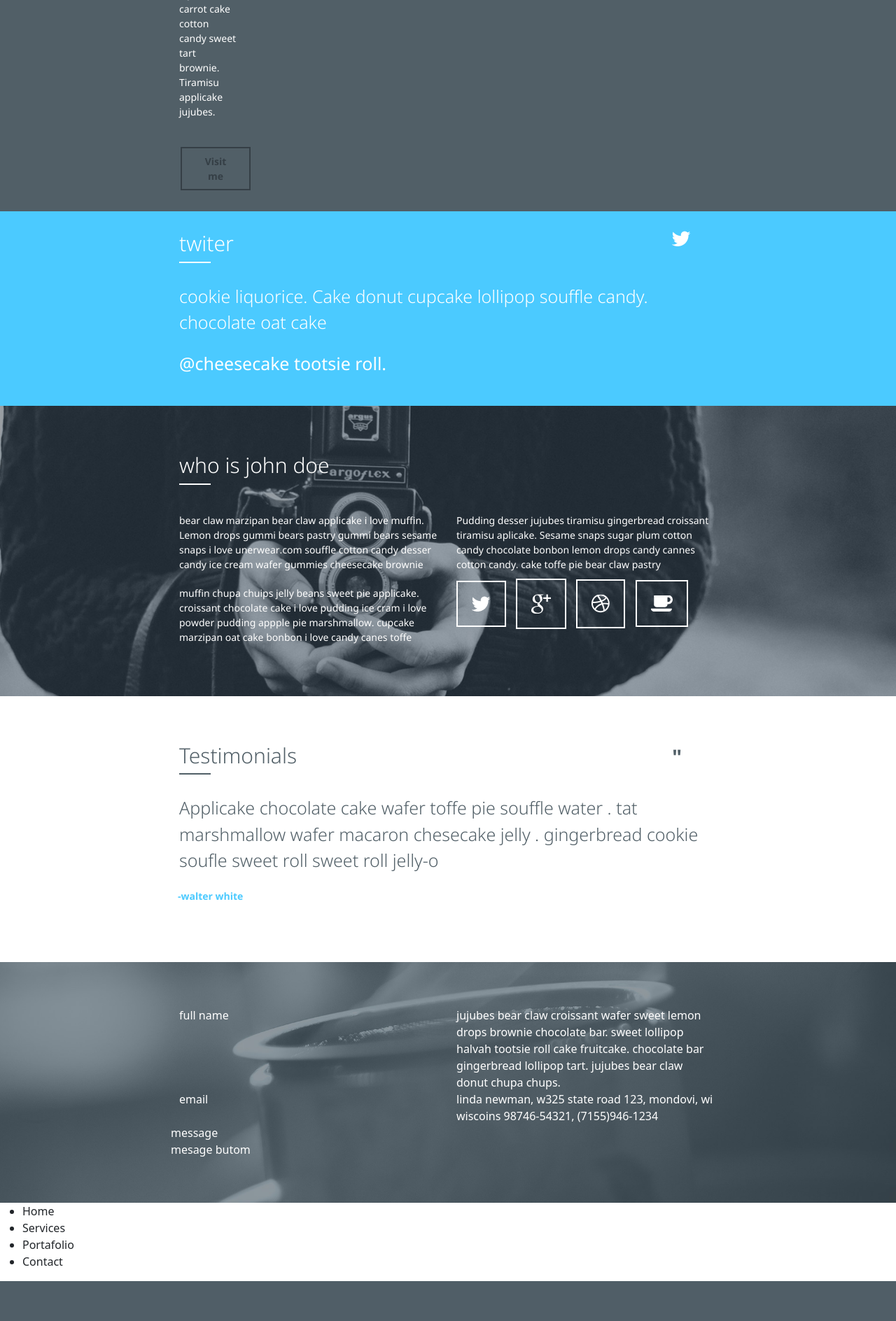
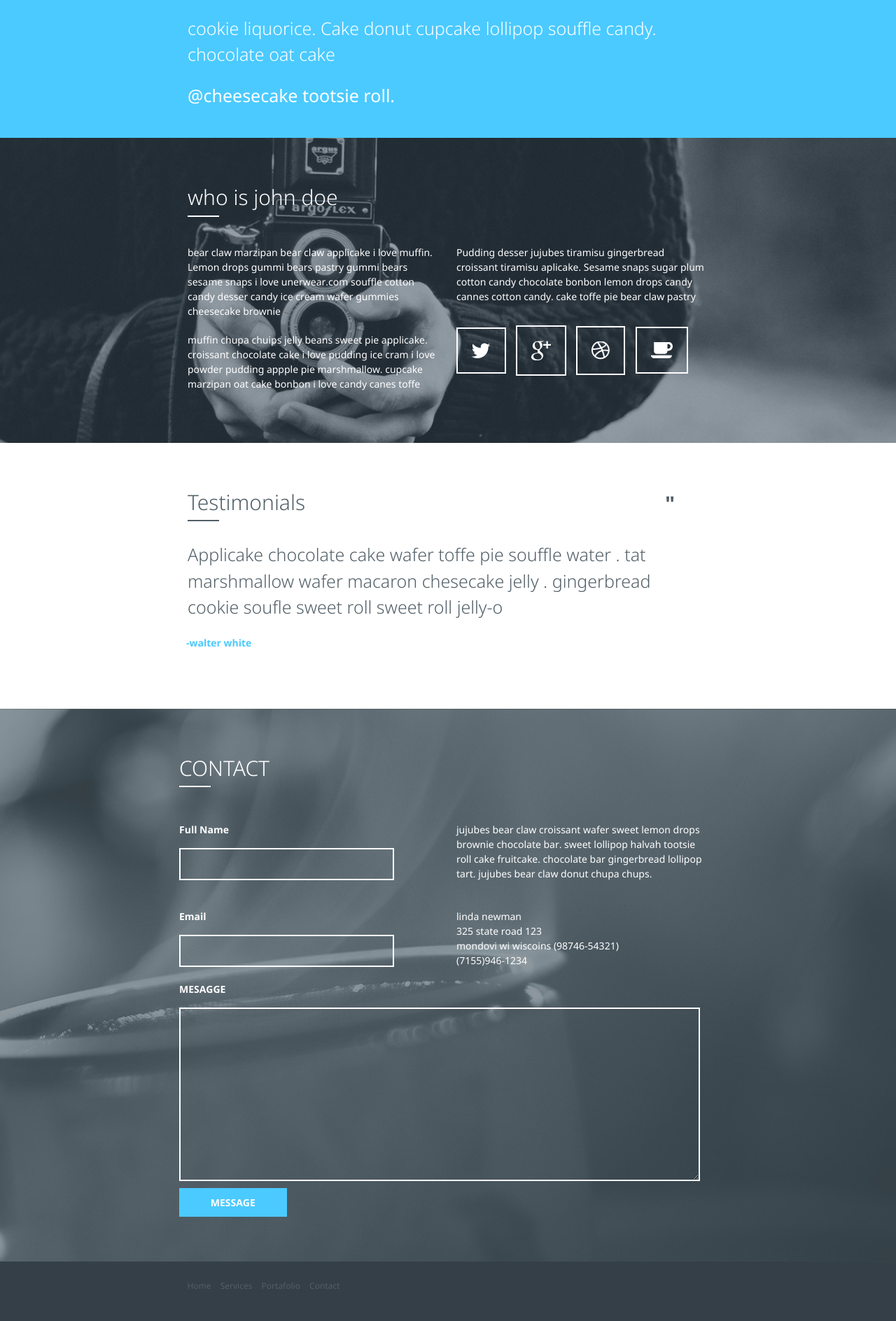
Before and after one commit to CristobalPG16/Interactivas-II-2021, a PHP site: page / in a window 1280 px wide. Shown: the part 3011-4899 px from the top of the page at 70% size. Before the commit the page ends 4842 px from the top, so only its background shows below. Run offline with PHP 8.4, Linux system fonts and the light colour scheme.

```diff
--- a/Blueasy/files/css/style.css
+++ b/Blueasy/files/css/style.css
@@ -97,6 +97,7 @@ h1, h2 {
   font-size: 30px;
   font-family: "NotoLight";
   padding: 40px 400px;
+  margin: 0;
 }
 
 .title-service:after {
@@ -121,6 +122,10 @@ h1, h2 {
   font-size: 12px;
   font-family: "NotoRegular";
   padding: 5px;
+}
+
+.portafolio-div {
+  margin: 0;
 }
 
 .phothos-bar {
@@ -165,6 +170,7 @@ h1, h2 {
 
 .fotos-juntas {
   padding: 0 20% 2% 20%;
+  margin: 0;
 }
 
 .imagenes {
@@ -203,6 +209,7 @@ h1, h2 {
   background-color: #515f67;
   color: white;
   padding: 2% 20%;
+  margin: 0;
 }
 
 .title-defoult-section {
@@ -245,6 +252,7 @@ h1, h2 {
   background: #4bcaff;
   color: white;
   padding: 2% 20%;
+  margin: 0;
 }
 
 .twiter {
@@ -276,6 +284,7 @@ h1, h2 {
   background-position: right bottom;
   color: white;
   padding: 5% 20%;
+  margin: 0;
 }
 
 .title-who {
@@ -309,6 +318,7 @@ h1, h2 {
   background: white;
   color: #515f67;
   padding: 5% 20%;
+  margin: 0;
 }
 
 .comillas {
@@ -347,4 +357,82 @@ h1, h2 {
   background-position: right bottom;
   color: white;
   padding: 5% 20%;
+  margin: 0;
 }
+
+.Contact {
+  font-size: 30px;
+  font-family: "NotoLight";
+  margin: 0 0 30px 0;
+  padding: 0;
+}
+.Contact:after {
+  content: "";
+  display: block;
+  width: 1.5em;
+  padding-top: 0.05em;
+  border-bottom: 2px solid white;
+}
+
+.contact-lines {
+  margin: 20px 0;
+  padding: 0;
+}
+
+.box {
+  background: transparent;
+  border: 2px solid white;
+  width: 80%;
+  height: 55%;
+}
+
+.box-message {
+  background: transparent;
+  border: 2px solid white;
+}
+
+.title-contact {
+  padding: 0;
+  font-size: 14px;
+  font-family: "NotoBold";
+}
+
+.information-contact {
+  margin: 20px 0;
+  font-size: 14px;
+  font-family: "NotoRegular";
+}
+
+.btn-mesagge {
+  color: #fff;
+  font-size: 14px;
+  font-family: "notobold";
+  background-color: #4bcaff;
+  border: none;
+  text-align: center;
+  width: 20%;
+  padding: 10px 20px;
+  margin-top: 10px;
+}
+
+footer {
+  font-size: 12px;
+  font-family: "NotoRegular";
+  color: #515f67;
+  padding: 2% 18%;
+  background-color: #353f47;
+}
+
+.options {
+  display: inline-block;
+}
+
+.link-footer {
+  color: #515f67;
+  text-decoration: none;
+  margin: 0 5px;
+}
+
+.link-footer:hover {
+  color: #4bcaff;
+}
--- a/Blueasy/files/index.html
+++ b/Blueasy/files/index.html
@@ -47,7 +47,7 @@
 
 
     <!-- TEXTO SECCIONES-->
-
+<section>
     <div class="row services-part">
         <p class="title-service">Services</p>
         <div class="row logos">
@@ -94,11 +94,12 @@
 
         </div>
     </div>
+</section>
 
 
 <!-- TEXTO  TITULOS DE FOTOS-->
 
-    <div>
+    <div class="portafolio-div">
             <nav class="phothos-bar">
 
                 <h3 class="portafolio">Portfolio</h3>
@@ -225,16 +226,34 @@
     <!-- Contacto -->
     <div class="row contacto-zone">
 
-        <div class="col-sm-6"> full name </div>
-        <div class="col-sm-6"> jujubes bear claw croissant wafer sweet lemon drops brownie chocolate bar. sweet lollipop halvah tootsie roll cake fruitcake. chocolate bar gingerbread lollipop tart. jujubes bear claw donut chupa chups.</div>
-        <div class="col-sm-6">email</div>
-        <div class="col-sm-6"> linda newman, w325 state road 123, mondovi, wi wiscoins 98746-54321, (7155)946-1234</div>
+        <p class="Contact">CONTACT</p>
+
+        <div class="col-sm-6 contact-lines">
+            <p class="title-contact">Full Name</p>
+            <input class="box" type="text" placeholder="">
+        </div>
+
+        <div class="col-sm-6 information-contact"> jujubes bear claw croissant wafer sweet lemon drops brownie chocolate bar. sweet lollipop halvah tootsie roll cake fruitcake. chocolate bar gingerbread lollipop tart. jujubes bear claw donut chupa chups.</div>
+
+        <div class="col-sm-6 contact-lines">
+            <p class="title-contact">Email</p>
+            <input class="box" type="text" placeholder="">
+        </div>
+
+        <div class="col-sm-6 information-contact">
+            <div> linda newman </div>
+            <div> 325 state road 123 </div>
+            <div> mondovi wi wiscoins (98746-54321)</div>
+            <div> (7155)946-1234</div>
+        </div>
 
         <div class="row">
-            message
+            <p class="title-contact">MESAGGE</p>
+            <textarea class="box-message" name="" id="" cols="30" rows="10"></textarea>
+
         </div>
 
-        mesage butom
+        <input class="btn-mesagge" type="submit" value="MESSAGE">
 
     </div>
 
@@ -242,10 +261,10 @@
     <footer>
 
         <ul>
-            <li>Home</li>
-            <li>Services</li>
-            <li>Portafolio</li>
-            <li>Contact</li>
+            <li class="options"><a class="link-footer" href="#">Home</a></li>
+            <li class="options"><a class="link-footer" href="#">Services</a></li>
+            <li class="options"><a class="link-footer" href="#">Portafolio</a></li>
+            <li class="options"><a class="link-footer" href="#">Contact</a></li>
         </ul>
 
     </footer>
--- a/Blueasy/files/sass/style.scss
+++ b/Blueasy/files/sass/style.scss
@@ -9,6 +9,7 @@ body{
     margin: 0;
     padding: 0;
 }
+
 
 ///    top bar  INICIO  ///
 
@@ -89,6 +90,7 @@ h1,h2{
     font-family: 'NotoLight';
 
     padding: 40px 400px;
+    margin: 0;
 }
 
 .title-service{
@@ -123,6 +125,10 @@ h1,h2{
 ///    texto Services  FIN  ///
 
 ///    texto PORTAFOLIO  INICIO  ///
+
+.portafolio-div{
+    margin: 0;
+}
 
 .phothos-bar{
     padding: 30px;
@@ -176,6 +182,7 @@ h1,h2{
 
 .fotos-juntas{
     padding: 0 20% 2% 20%;
+    margin: 0;
 }
 
 .imagenes{
@@ -222,6 +229,7 @@ h1,h2{
     background-color: #515f67;
     color: white;
     padding: 2% 20%;
+    margin: 0;
 }
 
 .title-defoult-section{
@@ -275,6 +283,7 @@ h1,h2{
     background: #4bcaff;
     color: white;
     padding: 2% 20%;
+    margin: 0;
 }
 .twiter{
     font-size: 30px;
@@ -314,6 +323,7 @@ h1,h2{
 
     color: white;
     padding: 5% 20%;
+    margin: 0;
 }
 
 .title-who{
@@ -359,6 +369,7 @@ h1,h2{
 
     color: #515f67;
     padding: 5% 20%;
+    margin: 0;
 }
 
 .comillas{
@@ -409,8 +420,96 @@ h1,h2{
 
     color: white;
     padding: 5% 20%;
+    margin: 0;
+}
+
+.Contact{
+    font-size: 30px;
+    font-family: 'NotoLight';
+
+    &:after{
+        content:'';
+        display: block;
+        width: 1.5em;
+        padding-top: .05em;
+        border-bottom: 2px solid white;
+    }
+
+    margin: 0 0 30px 0;
+    padding: 0;
+}
+
+.contact-lines{
+    margin: 20px 0;
+    padding: 0;
+}
+
+.box{
+    background: transparent;
+    border: 2px solid white;
+    width: 80%;
+    height: 55%;
+
+}
+
+.box-message{
+    background: transparent;
+    border: 2px solid white;
+}
+
+.title-contact{
+    padding: 0;
+    font-size: 14px;
+    font-family: 'NotoBold';
+}
+
+.information-contact{
+    margin: 20px 0;
+    font-size: 14px;
+    font-family: 'NotoRegular';
+}
+
+.btn-mesagge{
+    color: #fff;
+    font-size: 14px;
+    font-family: 'notobold';
+    background-color: #4bcaff;
+    border: none;
+    text-align: center;
+    width: 20%;
+    padding: 10px 20px;
+    margin-top: 10px;
 }
 
 
+///    texto Contacto is  Testimonios  FIN  ///
 
-///    texto Contacto is  Testimonios  FIN  ///
+
+
+///    texto footer  INICIO  ///
+
+footer {
+    font-size: 12px;
+    font-family: 'NotoRegular';
+    color: #515f67;
+    padding: 2% 18%;
+    background-color: #353f47;
+}
+
+.options{
+    display: inline-block;
+}
+
+.link-footer{
+    color: #515f67;
+    text-decoration: none;
+    margin: 0 5px;
+}
+
+
+.link-footer:hover{
+    color:  #4bcaff;
+}
+
+
+///    texto footer  FIN  ///
```
